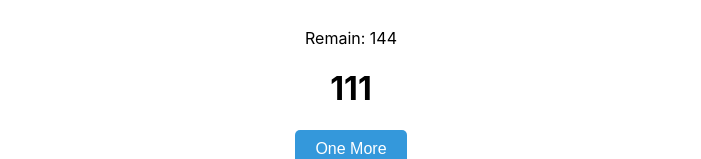
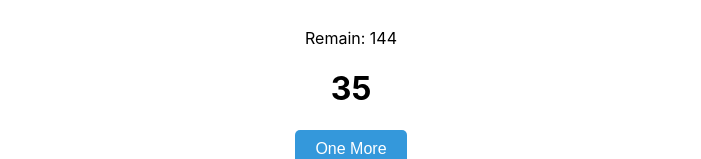
Before and after one commit to lupengwa/my-little-jarvis, a React (Create React App) app: page / in a window 1280 px wide. Shown: the part 334-493 px from the top of the page, without its empty margins (289-990 px from the left). Built offline with nearby package versions, Linux system fonts and the light colour scheme.

Commit message:
Updated to avoid creating numbers after refreshing

```diff
--- a/package.json
+++ b/package.json
@@ -7,6 +7,7 @@
     "@testing-library/jest-dom": "^5.16.5",
     "@testing-library/react": "^13.4.0",
     "@testing-library/user-event": "^13.5.0",
+    "fs": "^0.0.1-security",
     "gh-pages": "^5.0.0",
     "react": "^18.2.0",
     "react-dom": "^18.2.0",
--- a/src/App.css
+++ b/src/App.css
@@ -1,40 +1,10 @@
 .App {
     text-align: center;
-}
-
-.App-logo {
-    height: 40vmin;
-    pointer-events: none;
-}
-
-@media (prefers-reduced-motion: no-preference) {
-    .App-logo {
-        animation: App-logo-spin infinite 20s linear;
-    }
-}
-
-.App-header {
-    background-color: #282c34;
-    min-height: 100vh;
-    display: flex;
-    flex-direction: column;
-    align-items: center;
-    justify-content: center;
-    font-size: calc(10px + 2vmin);
-    color: white;
-}
-
-.App-link {
-    color: #61dafb;
-}
-
-@keyframes App-logo-spin {
-    from {
-        transform: rotate(0deg);
-    }
-    to {
-        transform: rotate(360deg);
-    }
+    backgroundImage: 'url("src/motivation1.JPG")';
+    backgroundSize: 'cover';
+    backgroundPosition: 'center';
+    width: 100%;
+    height: 100vh;
 }
 
 .card {
--- a/src/App.js
+++ b/src/App.js
@@ -1,5 +1,5 @@
 import './App.css';
-import {Fragment, useEffect, useState} from 'react';
+import {useEffect, useState} from 'react';
 import Stage1 from "./components/flow/Stage1";
 import Stage2 from "./components/flow/Stage2";
 import Stage3 from "./components/flow/Stage3";
@@ -40,7 +40,12 @@ const generateShuffledNumbers = () => {
 
     return nums
 };
-const numbers = generateShuffledNumbers();
+
+// let numbers = generateShuffledNumbers();
+// console.log(numbers)
+const numbers = [35,90,48,38,114,122,70,102,23,36,42,139,141,87,1,20,115,62,128,94,117,133,17,52,91,46,89,71,26,41,55,108,32,83,39,30,127,84,77,81,21,76,25,24,110,3,93,116,64,123,58,107,85,120,2,129,37,16,136,27,104,99,8,13,29,112,11,6,66,101,9,67,95,96,135,33,63,45,78,31,28,79,18,111,44,144,56,61,118,125,49,12,100,54,5,4,98,130,74,82,138,72,88,97,15,43,113,86,50,121,57,7,131,132,14,69,65,124,19,80,137,22,105,59,73,92,53,47,106,10,143,134,51,126,75,34,142,40,140,109,103,68,60,119]
+
+
 
 function App() {
 
```
